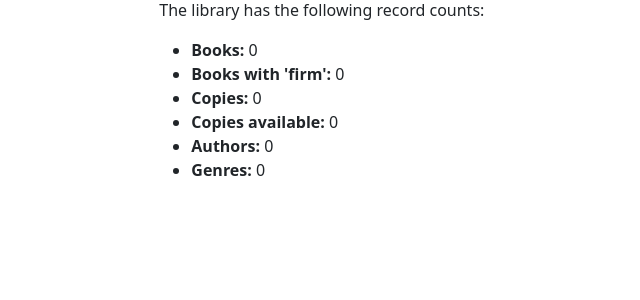
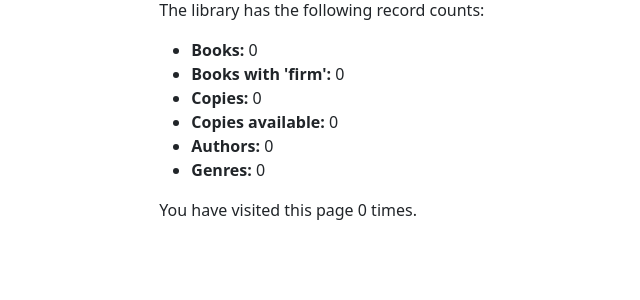
Before and after one commit to marcaltmann/locallibrary, a Django app: page /catalog/ in a window 1280 px wide. Shown: the part 144-444 px from the top of the page, without its empty margins (66-706 px from the left). Run offline with Django 5.2, Linux system fonts and the light colour scheme; data that the repository does not hold is empty.

Commit message:
Finish part 7

```diff
--- a/catalog/templates/index.html
+++ b/catalog/templates/index.html
@@ -20,4 +20,8 @@
     <li><strong>Authors:</strong> {{ num_authors }}</li>
     <li><strong>Genres:</strong> {{ num_genres }}</li>
   </ul>
+
+  <p>
+    You have visited this page {{ num_visits }} time{{ num_visits|pluralize }}.
+  </p>
 {% endblock %}
--- a/catalog/views.py
+++ b/catalog/views.py
@@ -22,6 +22,9 @@ def index(request):
 
     num_genres = Genre.objects.count()
 
+    num_visits = request.session.get('num_visits', 0)
+    request.session['num_visits'] = num_visits + 1
+
     context = {
         'num_books': num_books,
         'num_books_with_firm': num_books_with_firm,
@@ -29,6 +32,7 @@ def index(request):
         'num_instances_available': num_instances_available,
         'num_authors': num_authors,
         'num_genres': num_genres,
+        'num_visits': num_visits,
     }
 
     # Render the HTML template index.html with the data in the context variable
```
